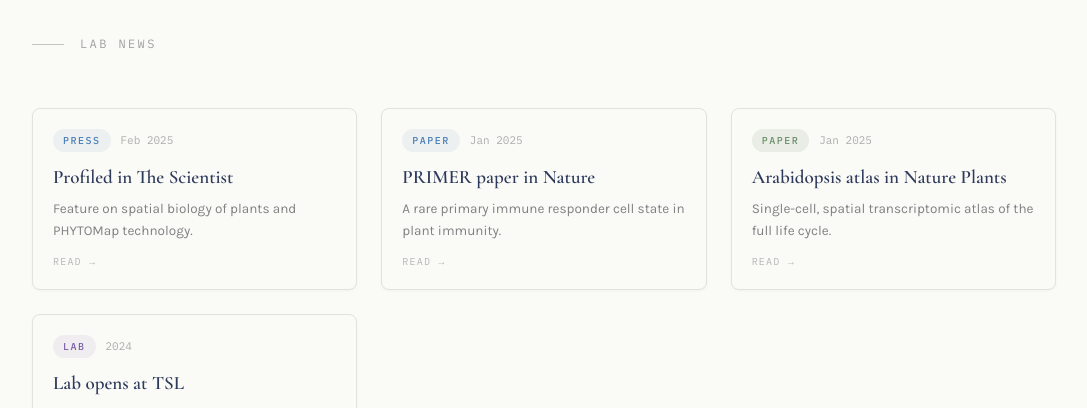
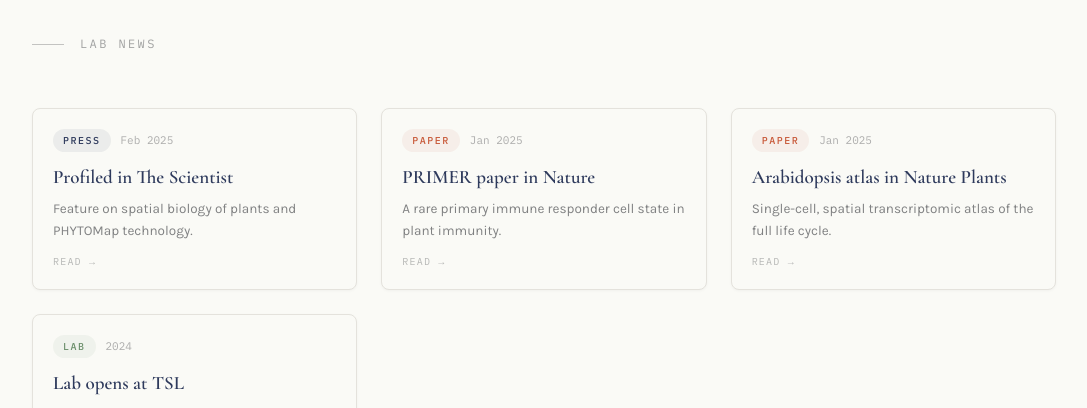
Before and after one commit to noborilab/nobori-lab-website, a React (Vite) app: page / in a window 1280 px wide. Shown: the part 860-1268 px from the top of the page, without its empty margins (96-1183 px from the left). Built offline with nearby package versions, Linux system fonts and the light colour scheme.

Commit message:
Fix news tag colors: PRESS→navy, PAPER→coral, LAB→sage
All colors from logo palette for cohesion. Each tag clearly
distinguishable at a glance.

Co-Authored-By: Claude Opus 4.6 <noreply@anthropic.com>

```diff
--- a/src/components/News.jsx
+++ b/src/components/News.jsx
@@ -2,9 +2,9 @@ import { motion } from 'framer-motion'
 import { newsItems } from '../data/news'
 
 const tagStyles = {
-  coral: { background: 'rgba(74,127,181,0.08)', color: '#4A7FB5' },
-  sage: { background: 'rgba(107,143,107,0.12)', color: '#6B8F6B' },
-  navy: { background: 'rgba(123,94,167,0.08)', color: '#7B5EA7' },
+  coral: { background: 'rgba(200,90,58,0.07)', color: '#C85A3A' },
+  sage: { background: 'rgba(107,143,107,0.07)', color: '#6B8F6B' },
+  navy: { background: 'rgba(46,58,92,0.07)', color: '#2E3A5C' },
 }
 
 export default function News() {
--- a/src/data/news.js
+++ b/src/data/news.js
@@ -5,7 +5,7 @@ export const newsItems = [
     title: 'Profiled in The Scientist',
     description: 'Feature on spatial biology of plants and PHYTOMap technology.',
     tag: 'Press',
-    color: 'coral',
+    color: 'navy',
     link: 'https://www.the-scientist.com/living-maps-uncovering-the-spatial-biology-of-plants-73690',
   },
   {
@@ -23,7 +23,7 @@ export const newsItems = [
     title: 'Arabidopsis atlas in Nature Plants',
     description: 'Single-cell, spatial transcriptomic atlas of the full life cycle.',
     tag: 'Paper',
-    color: 'sage',
+    color: 'coral',
     link: 'https://www.nature.com/articles/s41477-025-02072-z',
   },
   {
@@ -32,7 +32,7 @@ export const newsItems = [
     title: 'Lab opens at TSL',
     description: 'Nobori Lab officially launches at The Sainsbury Laboratory, Norwich.',
     tag: 'Lab',
-    color: 'navy',
+    color: 'sage',
     link: 'https://www.tsl.ac.uk/our-work/scientific-groups/tatsuya-nobori-group',
   },
 ]
```
